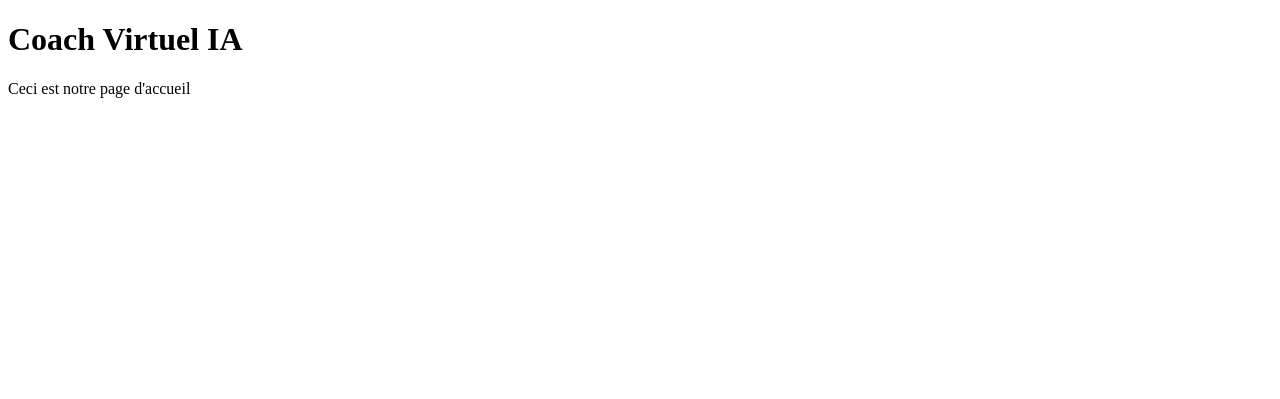
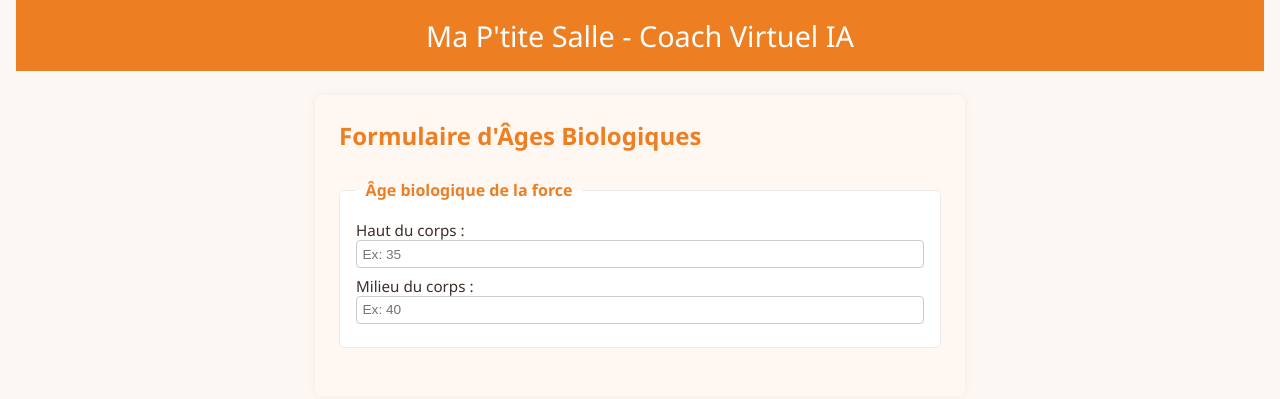
Before and after one commit to maptitesalle/coach-virtuel-ia, a plain HTML site: page index.html in a window 1280 px wide. Drawn offline with Linux system fonts and the light colour scheme.

Commit message:
Update index.html

```diff
--- a/index.html
+++ b/index.html
@@ -1,14 +1,132 @@
 <!DOCTYPE html>
 <html lang="fr">
 <head>
-  <meta charset="UTF-8">
-  <title>Coach Virtuel IA</title>
+  <meta charset="UTF-8" />
+  <title>Coach Virtuel IA - Ma P'tite Salle</title>
+
+  <!-- Exemple de style "warm/cosy" -->
+  <style>
+    /* ----- RESET SIMPLE ----- */
+    * {
+      box-sizing: border-box;
+      margin: 0;
+      padding: 0;
+    }
+
+    body {
+      font-family: "Segoe UI", Arial, sans-serif;
+      background-color: #fdf7f3; /* Fond très léger, ton chaud */
+      color: #3e2e29; /* Couleur de texte brun-grisé pour le confort de lecture */
+      margin: 0;
+      padding: 0 1em 2em;
+    }
+
+    header {
+      background-color: #ed7e22; /* Couleur chaude (orange) */
+      padding: 1em;
+      text-align: center;
+      margin-bottom: 1.5em;
+    }
+    header h1 {
+      color: #fff;
+      font-size: 1.8em;
+      font-weight: normal;
+    }
+
+    /* ----- CONTENEUR PRINCIPAL ----- */
+    .container {
+      max-width: 650px;
+      margin: 0 auto;
+      background-color: #fff8f2; /* Légère nuance de blanc cassé */
+      box-shadow: 0 0 10px rgba(0, 0, 0, 0.05);
+      border-radius: 8px;
+      padding: 1.5em;
+    }
+
+    .container h2 {
+      margin-bottom: 1em;
+      color: #ed7e22;
+    }
+
+    form fieldset {
+      border: 1px solid #ebebeb;
+      border-radius: 5px;
+      margin-bottom: 1.5em;
+      padding: 1em;
+      background-color: #fff;
+    }
+
+    form legend {
+      padding: 0.2em 0.6em;
+      font-weight: bold;
+      color: #ed7e22;
+    }
+
+    form label {
+      display: block;
+      margin-bottom: 0.5em;
+      font-size: 0.95em;
+    }
+
+    input[type="number"] {
+      width: 100%;
+      padding: 0.4em;
+      font-size: 0.9em;
+      border: 1px solid #ccc;
+      border-radius: 4px;
+    }
+
+    /* Bouton pour envoyer le formulaire */
+    #submitBtn {
+      background-color: #ed7e22;
+      color: #fff;
+      border: none;
+      padding: 0.7em 1.2em;
+      font-size: 1em;
+      border-radius: 4px;
+      cursor: pointer;
+      transition: background-color 0.3s ease;
+      margin-top: 0.5em;
+    }
+
+    #submitBtn:hover {
+      background-color: #da711f;
+    }
+
+    #response {
+      margin-top: 1em;
+      background: #fff6ed;
+      padding: 1em;
+      border-radius: 6px;
+      min-height: 50px;
+    }
+
+    /* Pied de page simple */
+    footer {
+      text-align: center;
+      font-size: 0.8em;
+      color: #aaaaaa;
+      margin-top: 2em;
+    }
+  </style>
 </head>
+
 <body>
+  <!-- En-tête -->
+  <header>
+    <h1>Ma P'tite Salle - Coach Virtuel IA</h1>
+  </header>
 
-  <h1>Coach Virtuel IA</h1>
-  <p>Ceci est notre page d'accueil</p>
+  <div class="container">
+    <h2>Formulaire d'Âges Biologiques</h2>
 
-  <script src="script.js"></script>
-</body>
-</html>
+    <form id="ageForm">
+      <!-- Section Force -->
+      <fieldset>
+        <legend>Âge biologique de la force</legend>
+        <label>Haut du corps :
+          <input type="number" name="forceHaut" placeholder="Ex: 35" />
+        </label>
+        <label>Milieu du corps :
+          <input type="number" name="forceMilieu" placeholder="Ex: 40" />
+        </label>
```
